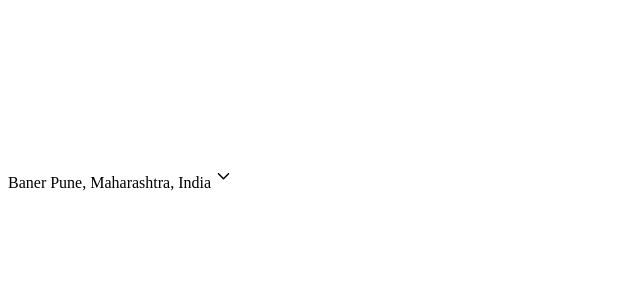
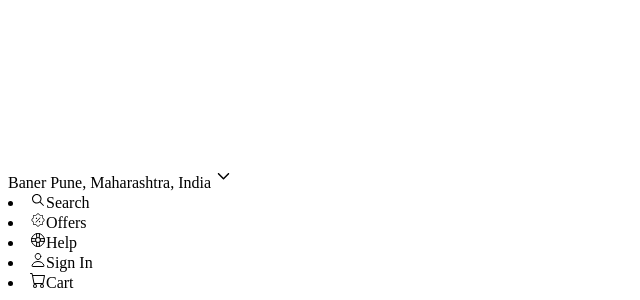
Before and after one commit to Shubham-Patel07/Shubham-Patel---Frontend-Developer, a React (Create React App) app: page / in a window 1280 px wide. Shown: the part 2009-2309 px from the top of the page, without its empty margins (0-640 px from the left). Before the commit the page ends 2209 px from the top, so only its background shows below. Built offline with nearby package versions, Linux system fonts and the light colour scheme; the HTML template or start-up script is replaced by a standard one.

Commit message:
Sidebar Added and list rendered for different links

```diff
--- a/src/components/Header.jsx
+++ b/src/components/Header.jsx
@@ -1,7 +1,12 @@
 import React from 'react';
 
-//import caret icon
+//import icons
 import { RxCaretDown } from "react-icons/rx";
+import { IoIosSearch } from "react-icons/io";
+import { CiDiscount1 } from "react-icons/ci";
+import { IoHelpBuoyOutline } from "react-icons/io5";
+import { IoPersonOutline } from "react-icons/io5";
+import { BsCart } from "react-icons/bs";
 
 //import useState
 import { useState } from 'react';
@@ -15,21 +20,67 @@ export default function Header() {
     setToggle(true);
   }
 
+  const hideSideMenu = () => {
+    setToggle(false);
+  }
+
+  const links =[
+    {
+      icon: <IoIosSearch />,
+      name: "Search"
+    },
+    {
+      icon: <CiDiscount1 />,
+      name: "Offers"
+    },
+    {
+      icon: <IoHelpBuoyOutline />,
+      name: "Help"
+    },
+    {
+      icon: <IoPersonOutline />,
+      name: "Sign In"
+    },
+    {
+      icon: <BsCart />,
+      name: "Cart"
+    },
+  ]
+
   return (
     <>
-      <div className='black-overlay w-full h-full fixed duration-500' style={{
+      <div className='black-overlay w-full h-full fixed duration-500' onClick={hideSideMenu} style={{
         opacity: toggle ? 1 : 0,
         visibility: toggle ? "visible" : "hidden"
-      }}></div>
+      }}>
+        <div onClick={(e) => {
+          e.stopPropagation();
+        }} className='w-[500px] bg-white h-full absolute duration-[400ms]'
+        style={{
+          left: toggle ? '0%' : '-100%'
+        }}></div>
+      </div>
       <header className='p-[15px] shadow-xl'>
-        <div className='max-w-[1200px] mx-auto border border-red-500 flex items-center'>
-          <div className='w-[100px] border border-blue-500'>
+        <div className='max-w-[1200px] mx-auto flex items-center'>
+          <div className='w-[100px]'>
             <img src="images/logo.png" className='w-full' alt="" />
           </div>
           <div>
             <span className='font-bold border-b-[3px] border-[black]'> Baner </span> Pune, Maharashtra, India
             <RxCaretDown onClick={showSideMenu} fontSize={25} className='inline text-[#ff5200]' />
           </div>
+          <nav className='flex list-none gap-10 ml-auto text-[18px] font-semibold'>
+            {
+              links.map(
+                (link, index) => {
+                  return<li key={index} className='cursor-pointer flex hover:text-[#ff5200] items-center gap-2'>
+                    {link.icon}
+                    {link.name}
+                  </li>
+                }
+              )
+            }
+          </nav>
         </div>
       </header>
     </>
```
